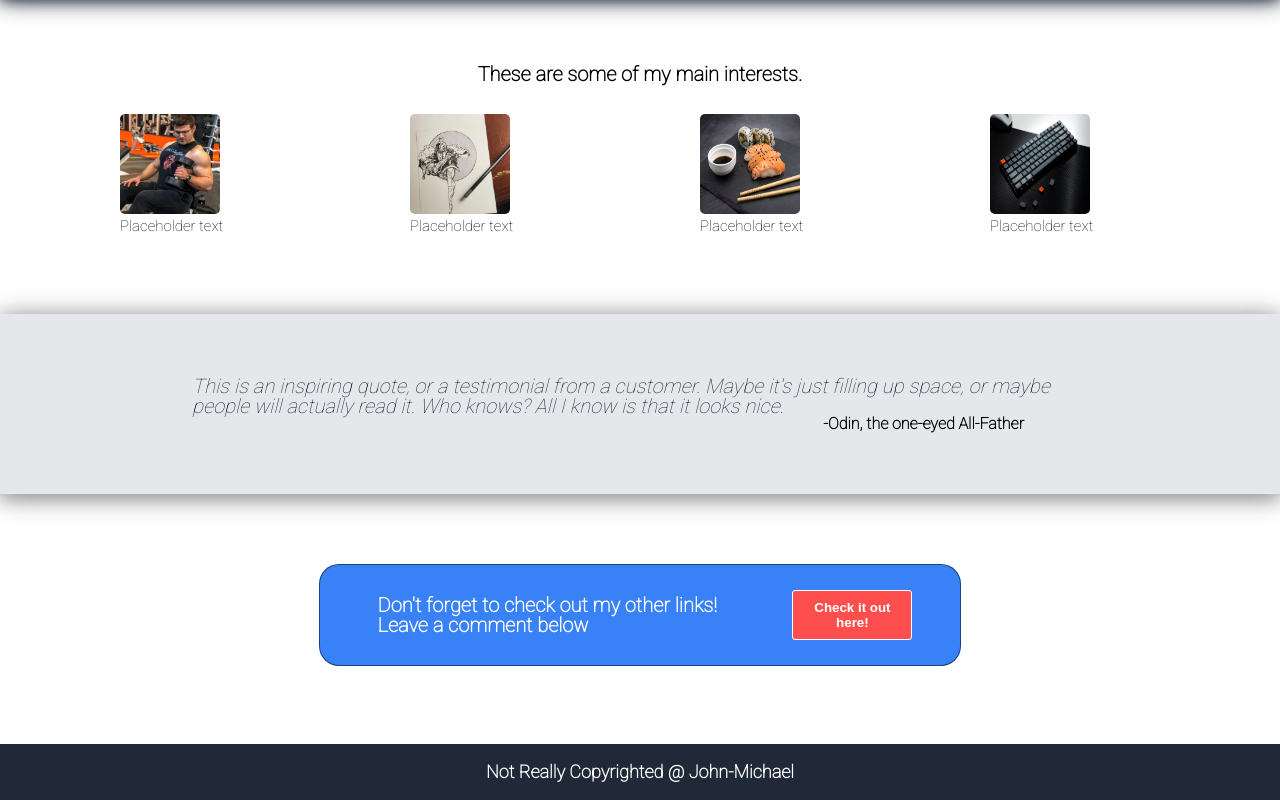
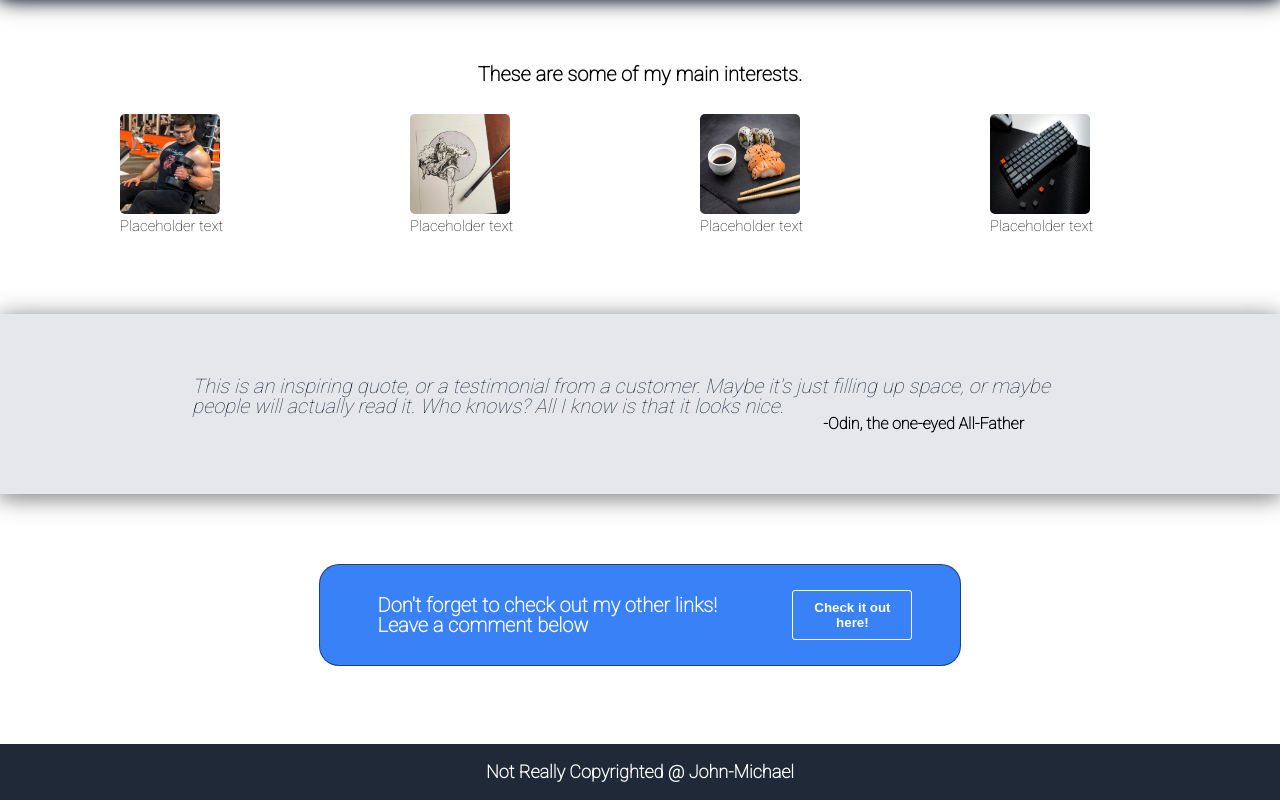
Before and after one commit to JMNagy/landing-page, a plain HTML site: page index.html in a window 1280 px wide. Shown: the part 394-1194 px from the top of the page. Drawn offline with Linux system fonts and the light colour scheme.

Commit message:
Tweaked colors.

```diff
--- a/styles.css
+++ b/styles.css
@@ -168,7 +168,7 @@ body {
 .s4btn {
   width: 120px;
   height: 50px;
-  background-color: rgb(255, 78, 78);
+  background-color: #3881f6;
   border: 1.5px solid rgb(255, 255, 255);
   border-radius: 3px;
   font-weight: 900;
@@ -177,7 +177,7 @@ body {
 }
 .s4btn:hover {
   cursor: pointer;
-  background-color: red;
+  background-color: #0564fd;
 }
 .footer {
   display: flex;
```
